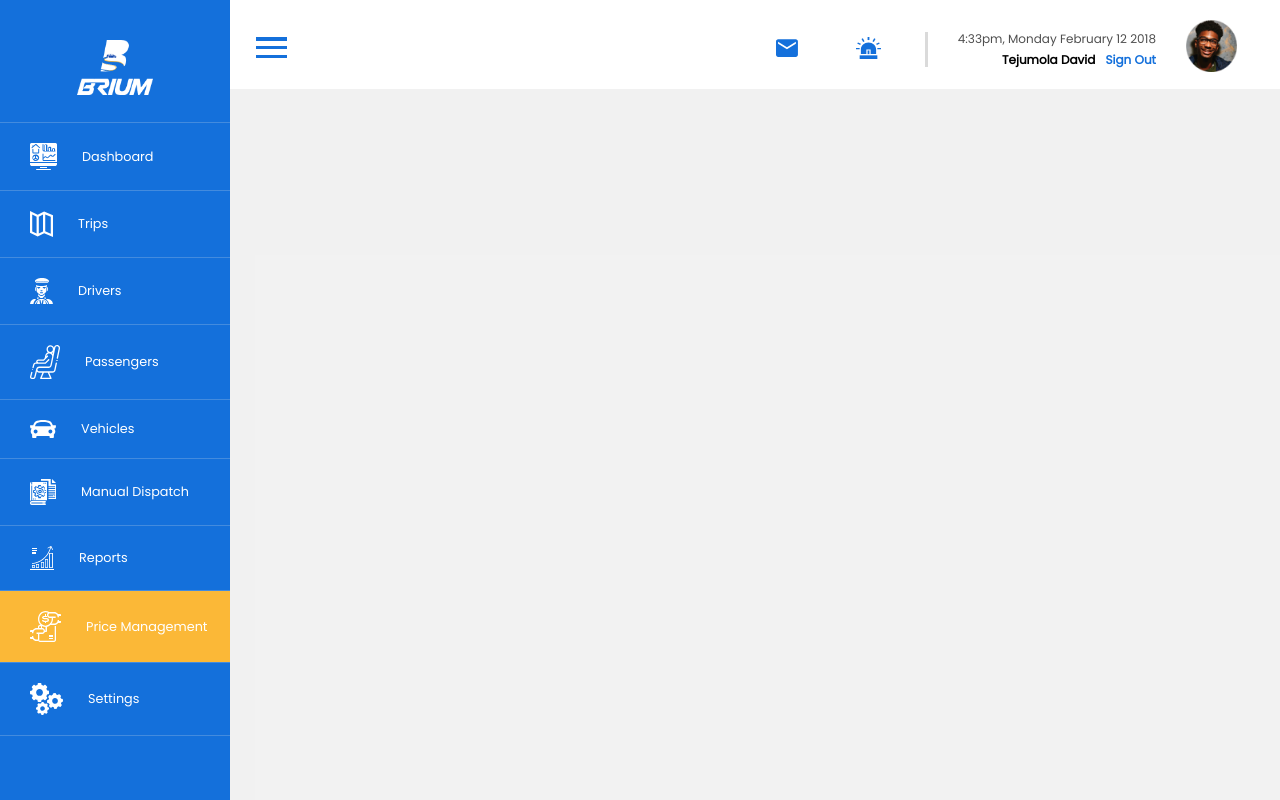
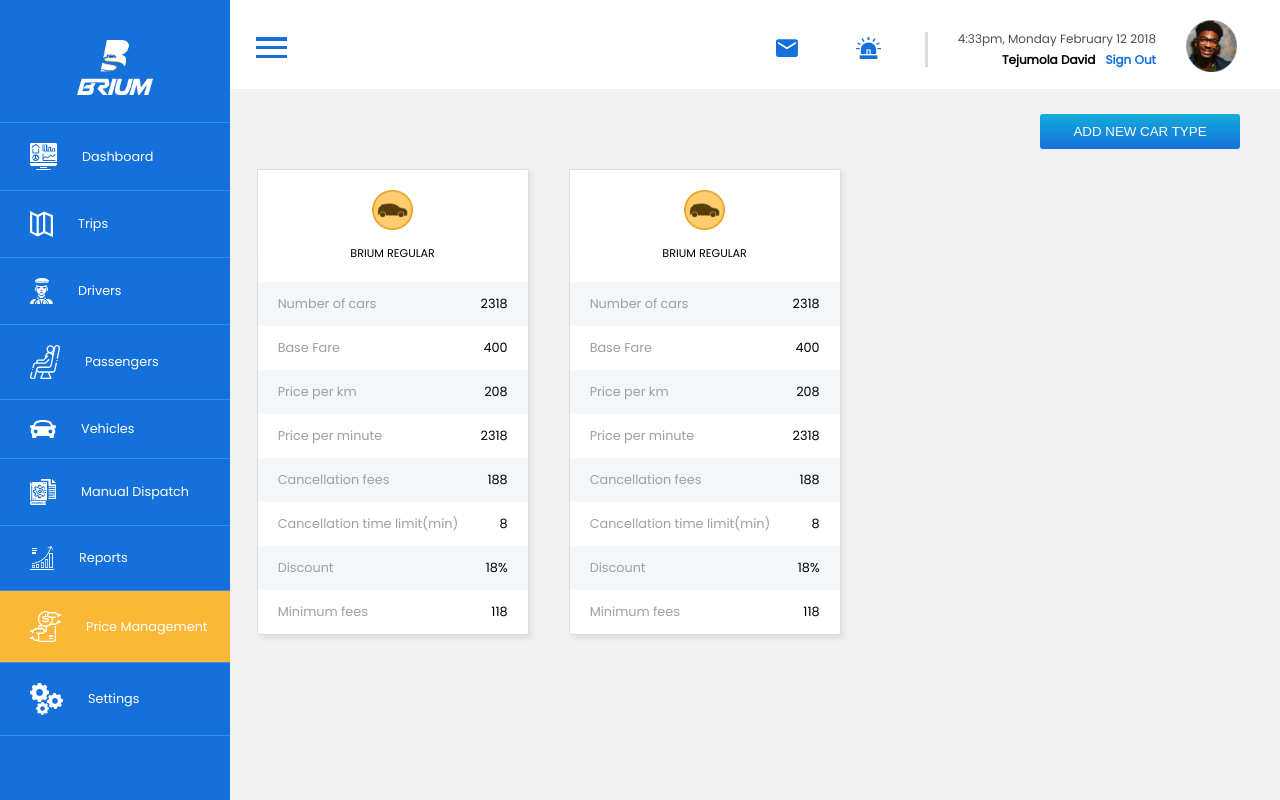
Before and after one commit to horlah/brium, a Vue app: page /price-management in a window 1280 px wide. Built offline with nearby package versions, Linux system fonts and the light colour scheme; the HTML template or start-up script is replaced by a standard one.

Commit message:
build pricemanagement ui

```diff
--- a/src/views/pages/Price-Management.vue
+++ b/src/views/pages/Price-Management.vue
@@ -1,3 +1,151 @@
 <template>
-    <section class="price-management"></section>
+    <div class="price-management">
+        <button>ADD NEW CAR TYPE</button>
+
+        <div class="prices">
+            <section>
+                <div class="head">
+                    <img src="../../assets/car-icon.png" alt="car icon">
+                    <div>BRIUM REGULAR</div>
+                </div>
+                <div class="item">
+                    <div class="label">Number of cars</div>
+                    <div>2318</div>
+                </div>
+                <div class="item">
+                    <div class="label">Base Fare</div>
+                    <div>400</div>
+                </div>
+                <div class="item">
+                    <div class="label">Price per km</div>
+                    <div>208</div>
+                </div>
+                <div class="item">
+                    <div class="label">Price per minute</div>
+                    <div>2318</div>
+                </div>
+                <div class="item">
+                    <div class="label">Cancellation fees</div>
+                    <div>188</div>
+                </div>
+                <div class="item">
+                    <div class="label">Cancellation time limit(min)</div>
+                    <div>8</div>
+                </div>
+                <div class="item">
+                    <div class="label">Discount</div>
+                    <div>18%</div>
+                </div>
+                <div class="item">
+                    <div class="label">Minimum fees</div>
+                    <div>118</div>
+                </div>
+            </section>
+            <section>
+                <div class="head">
+                    <img src="../../assets/car-icon.png" alt="car icon">
+                    <div>BRIUM REGULAR</div>
+                </div>
+                <div class="item">
+                    <div class="label">Number of cars</div>
+                    <div>2318</div>
+                </div>
+                <div class="item">
+                    <div class="label">Base Fare</div>
+                    <div>400</div>
+                </div>
+                <div class="item">
+                    <div class="label">Price per km</div>
+                    <div>208</div>
+                </div>
+                <div class="item">
+                    <div class="label">Price per minute</div>
+                    <div>2318</div>
+                </div>
+                <div class="item">
+                    <div class="label">Cancellation fees</div>
+                    <div>188</div>
+                </div>
+                <div class="item">
+                    <div class="label">Cancellation time limit(min)</div>
+                    <div>8</div>
+                </div>
+                <div class="item">
+                    <div class="label">Discount</div>
+                    <div>18%</div>
+                </div>
+                <div class="item">
+                    <div class="label">Minimum fees</div>
+                    <div>118</div>
+                </div>
+            </section>
+        </div>
+    </div>
 </template>
+
+<style lang="scss" scoped>
+.price-management {
+    position: relative;
+}
+
+.prices {
+    display: flex;
+    flex-wrap: wrap;
+    width: 95%;
+    margin: 30px auto;
+    padding: 20px 0 30px;
+    margin-top: 60px;
+
+    section {
+        background: var(--white-color);
+        border: 1px solid #DCDCDC;
+        box-sizing: border-box;
+        box-shadow: 3px 4px 4px rgba(197, 191, 191, 0.31);
+        border-radius: 0px 3px 3px 3px;
+
+        &:not(:first-child) {
+            margin-left: 40px;
+        }
+    }
+}
+
+button {
+    color: var(--white-color);
+    background: linear-gradient(180deg, #14ACDB 0%, #1470DB 100%);
+    border-radius: 3px;
+    margin-top: 20px;
+    padding: 10px 0;
+    width: 200px;
+    position: absolute;
+    top: -55px;
+    right: 40px;
+}
+
+.head {
+    text-align: center;
+    padding: 20px 0;
+    font-size: .7rem;
+
+    img {
+        width: 15%;
+        margin-bottom: 10px;
+    }
+}
+
+.item {
+    width: 230px;
+    display: flex;
+    justify-content: space-between;
+    align-content: center;
+    padding: 13px 20px;
+    font-size: .8rem;
+
+    .label {
+        font-size: .8rem;
+    }
+
+    &:nth-child(even) {
+        background: #F4F7F9;
+    }
+}
+</style>
```
Also changed, not shown: src/assets/car-icon.png (added).
